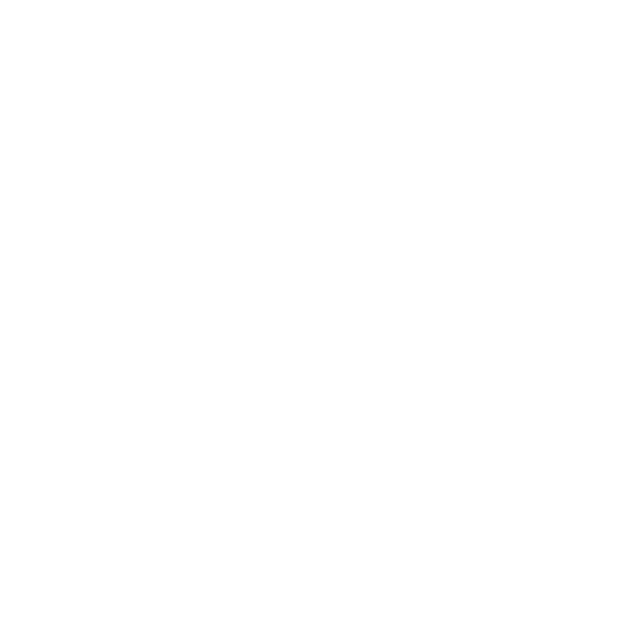
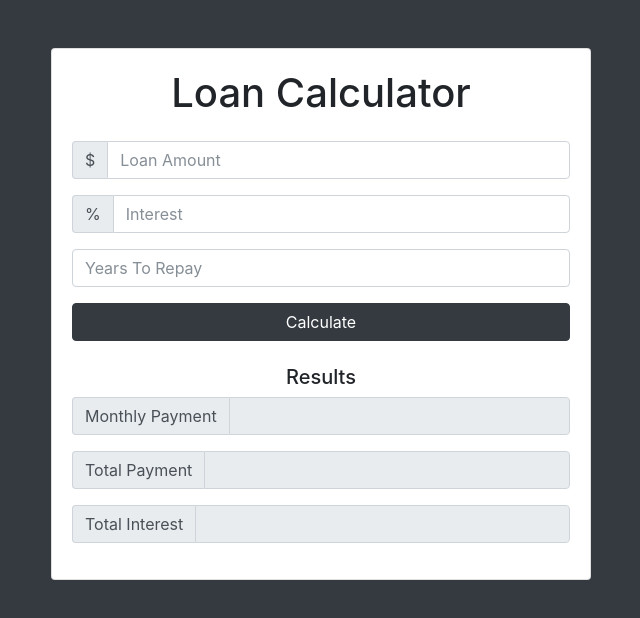
Before and after one commit to bradenbuchanan/js-projects, a plain HTML site: page loan-calculator/index.html in a window 1280 px wide. Shown: the whole page, without its empty margins (319-959 px from the left). Drawn offline with nearby package versions, Linux system fonts and the light colour scheme.

Commit message:
update index.html

```diff
--- a/loan-calculator/index.html
+++ b/loan-calculator/index.html
@@ -1,12 +1,81 @@
-<!DOCTYPE html>
+
+<!doctype html>
 <html lang="en">
-<head>
-  <meta charset="UTF-8">
-  <meta name="viewport" content="width=device-width, initial-scale=1.0">
-  <meta http-equiv="X-UA-Compatible" content="ie=edge">
-  <title>Document</title>
-</head>
-<body>
+  <head>
+    <title>Hello, world!</title>
+    <!-- Required meta tags -->
+    <meta charset="utf-8">
+    <meta name="viewport" content="width=device-width, initial-scale=1, shrink-to-fit=no">
 
-</body>
+    <!-- Bootstrap CSS -->
+    <link rel="stylesheet" href="https://maxcdn.bootstrapcdn.com/bootstrap/4.0.0-beta.2/css/bootstrap.min.css" integrity="sha384-PsH8R72JQ3SOdhVi3uxftmaW6Vc51MKb0q5P2rRUpPvrszuE4W1povHYgTpBfshb" crossorigin="anonymous">
+  </head>
+  <body class="bg-dark">
+    <div class="container">
+      <div class="row">
+        <div class="col-md-6 mx-auto">
+          <div class="card card-body text-center mt-5">
+            <h1 class="heading display-5 pb-3">Loan Calculator</h1>
+            <form id="loan-form">
+              <div class="form-group">
+                <div class="input-group">
+                  <span class="input-group-addon">$</span>
+                  <input type="number" class="form-control" id="amount" placeholder="Loan Amount">
+                </div>
+              </div>
+              <div class="form-group">
+                <div class="input-group">
+                  <span class="input-group-addon">%</span>
+                  <input type="number" class="form-control" id="interest" placeholder="Interest">
+                </div>
+              </div>
+              <div class="form-group">
+                <input type="number" class="form-control" id="years" placeholder="Years To Repay">
+              </div>
+              <div class="forn-group">
+                <input type="submit" value="Calculate" class="btn btn-dark btn-block">
+              </div>
+            </form>
+            <!-- LOADER -->
+            <!--
+            <div id="loading">
+              <img src="img/loading.gif" alt="">
+            </div>
+            -->
+            <!-- RESULTS -->
+            <div id="results" class="pt-4">
+              <h5>Results</h5>
+              <div class="form-group">
+                <div class="input-group">
+                  <span class="input-group-addon">Monthly Payment</span>
+                  <input type="number" class="form-control" id="monthly-payment" disabled>
+                </div>
+              </div>
+
+              <div class="form-group">
+                <div class="input-group">
+                  <span class="input-group-addon">Total Payment</span>
+                  <input type="number" class="form-control" id="total-payment" disabled>
+                </div>
+              </div>
+
+              <div class="form-group">
+                <div class="input-group">
+                  <span class="input-group-addon">Total Interest</span>
+                  <input type="number" class="form-control" id="total-interest" disabled>
+                </div>
+              </div>
+            </div>
+          </div>
+        </div>
+      </div>
+    </div>
+
+    <!-- Optional JavaScript -->
+    <!-- jQuery first, then Popper.js, then Bootstrap JS -->
+    <script src="https://code.jquery.com/jquery-3.2.1.slim.min.js" integrity="sha384-KJ3o2DKtIkvYIK3UENzmM7KCkRr/rE9/Qpg6aAZGJwFDMVNA/GpGFF93hXpG5KkN" crossorigin="anonymous"></script>
+    <script src="https://cdnjs.cloudflare.com/ajax/libs/popper.js/1.12.3/umd/popper.min.js" integrity="sha384-vFJXuSJphROIrBnz7yo7oB41mKfc8JzQZiCq4NCceLEaO4IHwicKwpJf9c9IpFgh" crossorigin="anonymous"></script>
+    <script src="https://maxcdn.bootstrapcdn.com/bootstrap/4.0.0-beta.2/js/bootstrap.min.js" integrity="sha384-alpBpkh1PFOepccYVYDB4do5UnbKysX5WZXm3XxPqe5iKTfUKjNkCk9SaVuEZflJ" crossorigin="anonymous"></script>
+    <script src="app.js"></script>
+  </body>
 </html>
```
